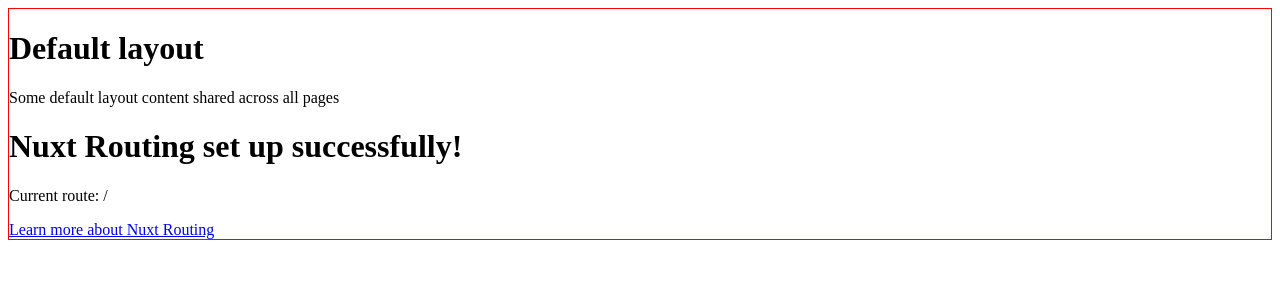
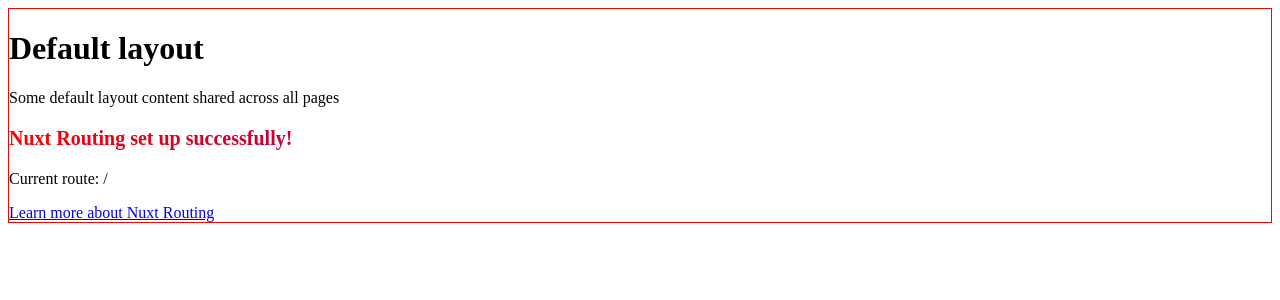
Before and after one commit to Mstfucrr/vue-nuxt-perry, a Nuxt app: page / in a window 1280 px wide. Shown: the top 300 px of the page. Built offline with nearby package versions, Linux system fonts and the light colour scheme.

Commit message:
Add gradient text styling to homepage header
- Create main.css with gradient text effect for h3 elements
- Import main.css in index page
- Update homepage header to use h3 with gradient text

```diff
--- /dev/null
+++ b/assets/css/main.css
@@ -0,0 +1,7 @@
+
+h3 {
+  color: transparent;
+  background-clip: text;
+  background-image: linear-gradient(to right, red, blue);
+  font-size: 20px;
+}
--- a/pages/index.vue
+++ b/pages/index.vue
@@ -1,10 +1,12 @@
 <script setup lang="ts">
+import "~/assets/css/main.css";
+
 const route = useRoute()
 </script>
 
 <template>
   <div>
-    <h1>Nuxt Routing set up successfully!</h1>
+    <h3>Nuxt Routing set up successfully!</h3>
     <p>Current route: {{ route.path }}</p>
     <a href="https://nuxt.com/docs/getting-started/routing" target="_blank">Learn more about Nuxt Routing</a>
   </div>
```
